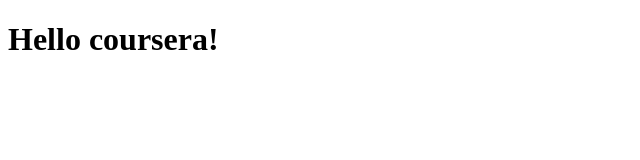
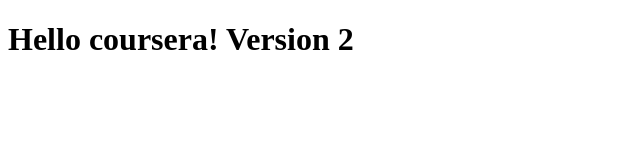
Before and after one commit to larrytam128/coursera-work, a plain HTML site: page site/index.html in a window 1280 px wide. Shown: the whole page, without its empty margins (0-640 px from the left). Drawn offline with Linux system fonts and the light colour scheme.

Commit message:
version 2

```diff
--- a/site/index.html
+++ b/site/index.html
@@ -4,7 +4,7 @@
 		<title>Hello course!</title>
 	</head>
 	<body>
-		<h1>Hello coursera!</h1>
+		<h1>Hello coursera! Version 2 </h1>
 
 	</body>
 </html>
```
